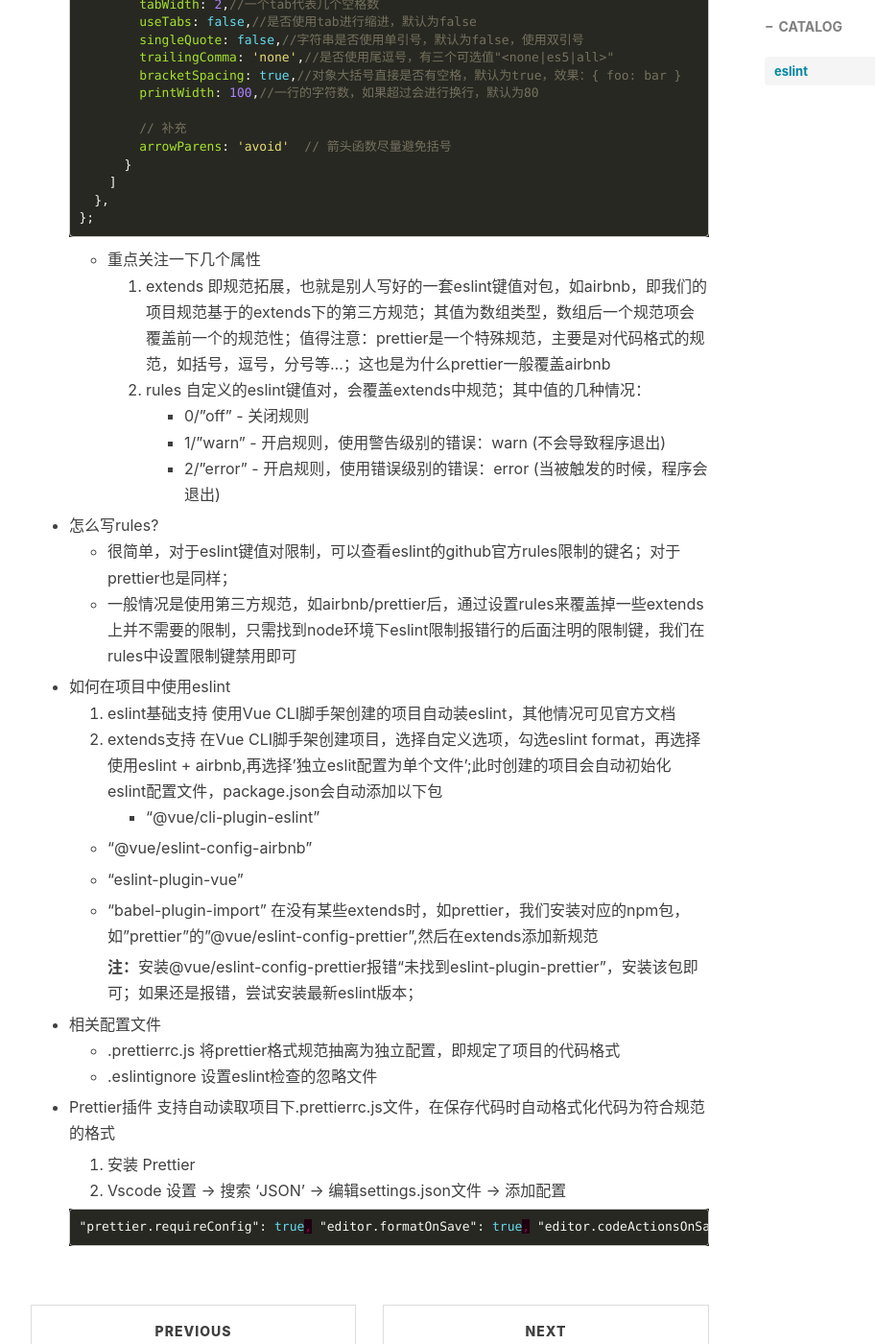
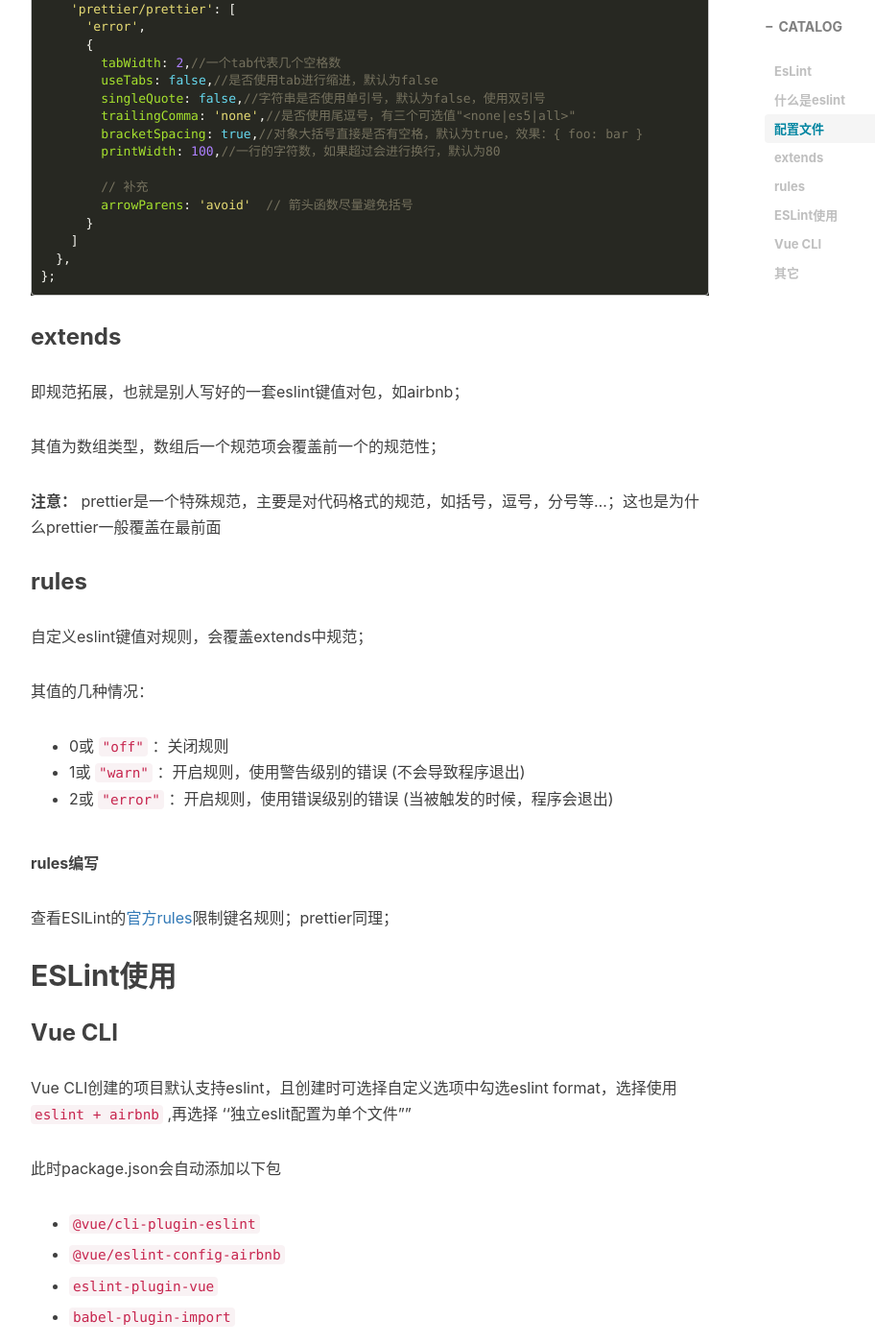
Before and after one commit to KID-1912/KID-1912.github.io, a Jekyll site: the page built from _posts/2021-4-8-eslint.md, in a window 1280 px wide and 1400 px high, scrolled down 1452 px. Shown: the whole window at 96% size, without its empty margins (233-1145 px from the left). Built offline with Jekyll 4.4.1, drawn with Linux system fonts in a browser that asks for light colours; nearby versions of some CDN libraries; comment, search, counter and statistics services are not loaded; some of the changed text lies outside the part shown.

Commit message:
fix:ESLint

````diff
--- a/_posts/2021-4-8-eslint.md
+++ b/_posts/2021-4-8-eslint.md
@@ -1,122 +1,136 @@
 ---
 layout:     post
-title:      eslint代码规范
+title:      ESLint代码规范
 subtitle:   统一代码质量与书写格式的规范
 date:       2021-04-08
 author:     page
 header-img: img/wallhaven-3km3v9_1920x1080.png
 catalog: true
 tags:
-    - webpack
+    - 代码规范
 ---
 
-## eslint
+# EsLint
 
-- 什么是eslint
-  - 我的理解是对项目代码的统一规范，包括代码质量的规范和代码格式的规范；
-  - 本质上通过eslint限制键值对来给代码添加限制，如'prefer-const': 'error'这句代码即强制项目代码使用const声明变量
-  - 但实际上我们并不用单独写一个包含多个限制键值的文件，而是在项目下新建个eslint配置文件，它可能是.eslintrc.js，.eslintrc.yml，.eslintrc.json这些格式
+## 什么是eslint
 
-- 配置文件
-  - 先来看一个配置文件
+- 对项目代码的统一规范，包括**代码质量**的规范和**代码格式**的规范；
+- 本质上通过eslint限制键值对代码添加限制规则；如 `prefer-const': 'error' `即强制项目代码使用 `const` 声明变量
+- 但实际上并不是编写一个包含多个限制键值的文件，而是在项目下新建ESLint配置文件，它的格式可能是`.eslintrc.js`，`.eslintrc.yml`，`.eslintrc.json`
 
-  ```js
-  // .eslintrc.js
-  module.exports = {
-    root: true,
-    env: {
-      node: true,
-    },
-    extends: [
-      'plugin:vue/essential',
-      '@vue/airbnb',
-      '@vue/prettier'
-    ],
-    parserOptions: {
-      parser: 'babel-eslint',
-    },
-    rules: {
-      'no-console': process.env.NODE_ENV === 'production' ? 'warn' : 'off',
-      'no-debugger': process.env.NODE_ENV === 'production' ? 'warn' : 'off',
-      // 补充
-      'prefer-const': 'off',  // 强制const
-      'no-use-before-define': 'off',  // 预定义
-      'no-unused-expressions': 'off', // 表达式
-      'consistent-return': 'off', // 强制返回
-      'prefer-template': 'off', // 字符拼接
-      'no-plusplus': 'off', // 允许自加
-      'no-bitwise': 'off',  // 允许~
-      "no-param-reassign": [2, { "props": false }], // 根据参数访问
-      'no-unneeded-ternary': 'off',
-      "no-nested-ternary": 'off', // 三元运算符
-      'no-restricted-syntax': 'off', // 遍历对象强制循环
-      'prettier/prettier': [
-        'error',
-        {
-          tabWidth: 2,//一个tab代表几个空格数
-          useTabs: false,//是否使用tab进行缩进，默认为false
-          singleQuote: false,//字符串是否使用单引号，默认为false，使用双引号
-          trailingComma: 'none',//是否使用尾逗号，有三个可选值"<none|es5|all>"
-          bracketSpacing: true,//对象大括号直接是否有空格，默认为true，效果：{ foo: bar }
-          printWidth: 100,//一行的字符数，如果超过会进行换行，默认为80
+## 配置文件
 
-          // 补充
-          arrowParens: 'avoid'  // 箭头函数尽量避免括号
-        }
-      ]
-    },
-  };
-  ```
+```js
+// .eslintrc.js
+module.exports = {
+  root: true,
+  env: {
+    node: true,
+  },
+  extends: [
+    'plugin:vue/essential',
+    '@vue/airbnb',
+    '@vue/prettier'
+  ],
+  parserOptions: {
+    parser: 'babel-eslint',
+  },
+  rules: {
+    // 补充
+    'no-console': process.env.NODE_ENV === 'production' ? 'warn' : 'off',
+    'no-debugger': process.env.NODE_ENV === 'production' ? 'warn' : 'off',
+    'prefer-const': 'off',  // 强制const
+    'no-use-before-define': 'off',  // 预定义
+    'no-unused-expressions': 'off', // 表达式
+    'consistent-return': 'off', // 强制返回
+    'prefer-template': 'off', // 字符拼接
+    'no-plusplus': 'off', // 允许自加
+    'no-bitwise': 'off',  // 允许~
+    "no-param-reassign": [2, { "props": false }], // 根据参数访问
+    'no-unneeded-ternary': 'off',
+    "no-nested-ternary": 'off', // 三元运算符
+    'no-restricted-syntax': 'off', // 遍历对象强制循环
+    'prettier/prettier': [
+      'error',
+      {
+        tabWidth: 2,//一个tab代表几个空格数
+        useTabs: false,//是否使用tab进行缩进，默认为false
+        singleQuote: false,//字符串是否使用单引号，默认为false，使用双引号
+        trailingComma: 'none',//是否使用尾逗号，有三个可选值"<none|es5|all>"
+        bracketSpacing: true,//对象大括号直接是否有空格，默认为true，效果：{ foo: bar }
+        printWidth: 100,//一行的字符数，如果超过会进行换行，默认为80
 
-  - 重点关注一下几个属性
-    1. extends
-    即规范拓展，也就是别人写好的一套eslint键值对包，如airbnb，即我们的项目规范基于的extends下的第三方规范；其值为数组类型，数组后一个规范项会覆盖前一个的规范性；值得注意：prettier是一个特殊规范，主要是对代码格式的规范，如括号，逗号，分号等...；这也是为什么prettier一般覆盖airbnb
-    2. rules
-    自定义的eslint键值对，会覆盖extends中规范；其中值的几种情况：
-    - 0/"off" - 关闭规则
-    - 1/"warn" - 开启规则，使用警告级别的错误：warn (不会导致程序退出)
-    - 2/"error" - 开启规则，使用错误级别的错误：error (当被触发的时候，程序会退出)
+        // 补充
+        arrowParens: 'avoid'  // 箭头函数尽量避免括号
+      }
+    ]
+  },
+};
+```
 
-- 怎么写rules?
-  - 很简单，对于eslint键值对限制，可以查看eslint的github官方rules限制的键名；对于prettier也是同样；
-  - 一般情况是使用第三方规范，如airbnb/prettier后，通过设置rules来覆盖掉一些extends上并不需要的限制，只需找到node环境下eslint限制报错行的后面注明的限制键，我们在rules中设置限制键禁用即可
+### extends
 
-- 如何在项目中使用eslint
-  1. eslint基础支持
-  使用Vue CLI脚手架创建的项目自动装eslint，其他情况可见官方文档
-  2. extends支持
-  在Vue CLI脚手架创建项目，选择自定义选项，勾选eslint format，再选择使用eslint + airbnb,再选择'独立eslit配置为单个文件';此时创建的项目会自动初始化eslint配置文件，package.json会自动添加以下包
-  - "@vue/cli-plugin-eslint"
+即规范拓展，也就是别人写好的一套eslint键值对包，如airbnb；
 
-  - "@vue/eslint-config-airbnb"
+其值为数组类型，数组后一个规范项会覆盖前一个的规范性；
 
-  - "eslint-plugin-vue"
+**注意：** prettier是一个特殊规范，主要是对代码格式的规范，如括号，逗号，分号等...；这也是为什么prettier一般覆盖在最前面
 
-  - "babel-plugin-import"
-    在没有某些extends时，如prettier，我们安装对应的npm包，如"prettier"的"@vue/eslint-config-prettier",然后在extends添加新规范
+### rules
 
-    **注：**安装@vue/eslint-config-prettier报错“未找到eslint-plugin-prettier”，安装该包即可；如果还是报错，尝试安装最新eslint版本；
+自定义eslint键值对规则，会覆盖extends中规范；
 
-- 相关配置文件
-  - .prettierrc.js 将prettier格式规范抽离为独立配置，即规定了项目的代码格式
-  - .eslintignore 设置eslint检查的忽略文件
+其值的几种情况：
 
-- Prettier插件
-  支持自动读取项目下.prettierrc.js文件，在保存代码时自动格式化代码为符合规范的格式
+- 0或 `"off"` ：关闭规则
+- 1或 `"warn"` ：开启规则，使用警告级别的错误 (不会导致程序退出)
+- 2或 `"error"` ：开启规则，使用错误级别的错误 (当被触发的时候，程序会退出)
 
-  1. 安装 Prettier
-  2. Vscode 设置 -> 搜索 'JSON' -> 编辑settings.json文件 -> 添加配置
+**rules编写**
 
-  ```json
-  "prettier.requireConfig": true,
-  "editor.formatOnSave": true,
-  "editor.codeActionsOnSave": {
-    "source.fixAll.eslint": true
-  },
-  "eslint.format.enable": true,
-  "eslint.probe": [
-      "javascript",
-      "html",
-      "vue"
-  ]
-  ```
+查看ESlLint的[官方rules](https://eslint.org/docs/latest/rules/)限制键名规则；prettier同理；
+
+## ESLint使用
+
+### Vue CLI
+
+Vue CLI创建的项目默认支持eslint，且创建时可选择自定义选项中勾选eslint format，选择使用 `eslint + airbnb` ,再选择 ''独立eslit配置为单个文件""
+
+此时package.json会自动添加以下包
+
+- `@vue/cli-plugin-eslint`
+
+- `@vue/eslint-config-airbnb`
+
+- `eslint-plugin-vue`
+
+- `babel-plugin-import`
+
+在没有某些extends时，如prettier，我们安装对应的npm包，如"prettier"的"@vue/eslint-config-prettier",然后在extends添加新规范
+
+  **注：** 安装@vue/eslint-config-prettier报错“未找到eslint-plugin-prettier”，安装该包即可；如果还是报错，尝试安装最新eslint版本；
+
+## 其它
+
+`.prettierrc.js` 将prettier格式规范抽离为独立配置，即规定了项目的代码格式
+
+`.eslintignore` 设置eslint检查的忽略文件
+
+`Prettier`插件支持读取项目下.prettierrc.js文件，在保存代码时自动格式化代码为符合规范的格式
+
+1. 安装 Prettier
+2. Vscode 设置 -> 搜索 'JSON' -> 编辑settings.json文件 -> 添加配置
+
+   ```json
+   "prettier.requireConfig": true,
+   "editor.formatOnSave": true,
+   "editor.codeActionsOnSave": {
+      "source.fixAll.eslint": true
+   },
+   "eslint.format.enable": true,
+   "eslint.probe": [
+      "javascript",
+      "html",
+      "vue"
+   ]
+   ```
````
Also changed, not shown: _posts/2022-7-18-webpack配置.md (+0 -8 lines), img/post-bg-css3.webp (added).
